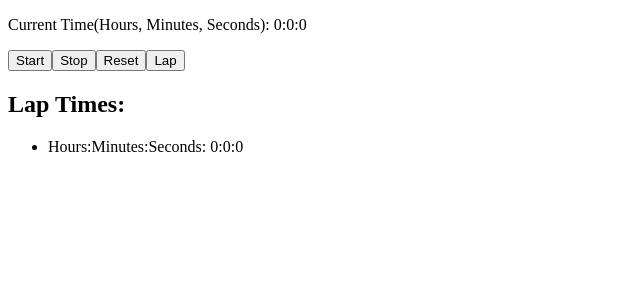
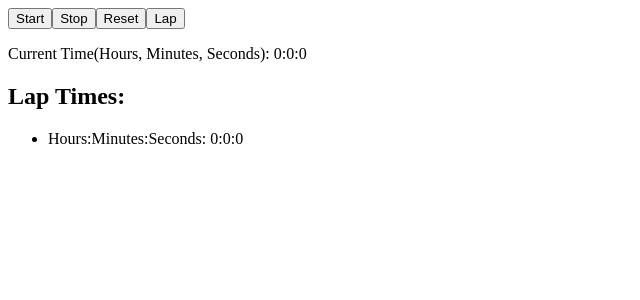
Before and after one commit to Shopify/eng-intern-assessment-react, a React app: page / in a window 1280 px wide. Both pictures are taken after a click on the button "Lap". Shown: the top 300 px of the page, without its empty margins (0-640 px from the left). Built offline with nearby package versions, Linux system fonts and the light colour scheme.

Commit message:
Refactored Lap times to component
for read ability moved the laps to the watch component. Would consider making the laps their own component in future.

```diff
--- a/src/App.tsx
+++ b/src/App.tsx
@@ -82,19 +82,8 @@ export default function App() {
 
     return(
         <div>
-            <StopWatch time={time} />
             <StopWatchButton setIsRunning={setIsRunning} setTime={setTime} time={time} addLap={addLap} laps={laps} lapTime={lapTime} setLapTime={setLapTime} />
-
-            {laps.length > 0 && (
-                <div>
-                <h2>Lap Times:</h2>
-                <ul>
-                    {laps.map((lap, index) => (
-                    <li key={index}>Hours:Minutes:Seconds: {Math.floor(lap.asHours())}:{lap.minutes()}:{lap.seconds()}</li>
-                    ))}
-                </ul>
-                </div>
-            )}
+            <StopWatch time={time} laps={laps} />
         </div>
     )
 }
--- a/src/StopWatch.tsx
+++ b/src/StopWatch.tsx
@@ -6,6 +6,7 @@ import moment from 'moment';
  */
 interface stopWatchProps {
     time: moment.Duration
+    laps: moment.Duration[]
 }
 
 /**
@@ -16,7 +17,7 @@ interface stopWatchProps {
  * Params:
  *      time - number - current time
  */
-export default function StopWatch({time}: stopWatchProps) {
+export default function StopWatch({time, laps}: stopWatchProps) {
     const hours = Math.floor(time.asHours());
     const minutes = time.minutes();
     const seconds = time.seconds();
@@ -25,6 +26,16 @@ export default function StopWatch({time}: stopWatchProps) {
             <p>
                 Current Time(Hours, Minutes, Seconds): {hours}:{minutes}:{seconds}
             </p>
+            {laps.length > 0 && (
+                <div>
+                <h2>Lap Times:</h2>
+                <ul>
+                    {laps.map((lap, index) => (
+                    <li key={index}>Hours:Minutes:Seconds: {Math.floor(lap.asHours())}:{lap.minutes()}:{lap.seconds()}</li>
+                    ))}
+                </ul>
+                </div>
+            )}
         </div>
     )
 }
```
